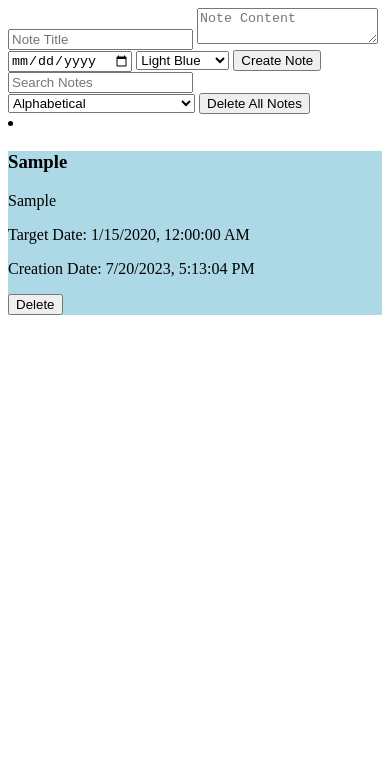
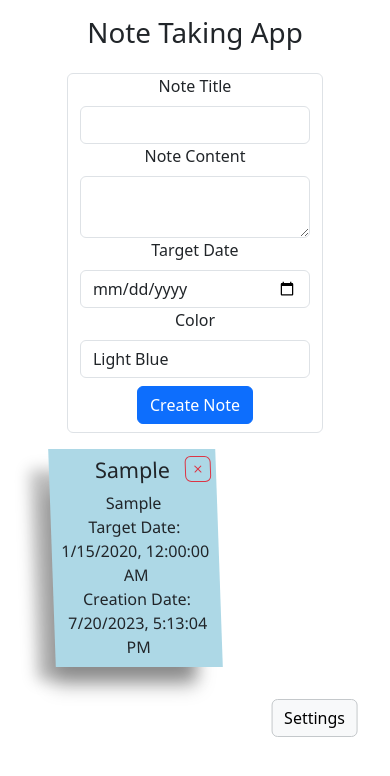
Before and after one commit to BarakBarz/note-taking-app, a website built with Vite: page index.html in a window 390 px wide. Both pictures are taken after typing "Sample", "Sample", "2020-01-15" into the empty fields and a click on the button "Create Note". Built offline with nearby package versions, Linux system fonts and the light colour scheme.

Commit message:
complete JS logic, need to fix ul not centered and note squashed at small screen

```diff
--- a/index.html
+++ b/index.html
@@ -3,43 +3,131 @@
   <head>
     <meta charset="UTF-8" />
     <meta name="viewport" content="width=device-width, initial-scale=1.0" />
-    <link rel="stylesheet" href="styles.css" />
-    <title>Notes App</title>
+    <link rel="stylesheet" href="/src/css/styles.css" />
+    <link rel="shortcut icon" href="vite.svg" type="image/x-icon" />
+    <title>Note Taking App</title>
   </head>
-  <body>
-    <form id="note-form">
-      <input type="text" id="title" placeholder="Note Title" required />
-      <textarea id="content" placeholder="Note Content" required></textarea>
-      <input type="date" id="target-date" />
-      <select id="bg-color">
+  <body class="container position-relative">
+    <div
+      class="offcanvas offcanvas-top"
+      tabindex="-1"
+      id="offcanvasTop"
+      aria-labelledby="offcanvasTopLabel"
+    >
+      <div class="offcanvas-header">
+        <button
+          type="button"
+          class="btn-close"
+          data-bs-dismiss="offcanvas"
+          aria-label="Close"
+        ></button>
+      </div>
+      <div class="offcanvas-body container p-2">
+        <form class="d-flex" role="search">
+          <input
+            class="form-control"
+            type="search"
+            aria-label="Search"
+            id="search"
+            placeholder="Search Notes"
+          />
+        </form>
+        <form class="d-flex" role="search">
+          <select class="form-control my-2" id="sort-method">
+            <option value="creation-date-asc">Creation Date - Ascending</option>
+            <option value="creation-date-desc">
+              Creation Date - Descending
+            </option>
+            <option value="alphabet">Alphabetical</option>
+            <option value="target-date-asc">Target Date - Ascending</option>
+            <option value="target-date-desc">Target Date - Descending</option>
+          </select>
+        </form>
+        <form>
+          <button
+            type="button"
+            class="btn btn-danger center-text"
+            id="delete-all"
+          >
+            Delete All Notes
+          </button>
+        </form>
+      </div>
+    </div>
+    <header class="p1"><h1 class="p-3 text-center">Note Taking App</h1></header>
+
+    <main>
+      <section class="rounded border container text-center m-2 w-70 mx-auto ">
+        <form id="note-form" class="row gx-3">
+          <div class="col-md-6">
+            <label for="title" class="form-label">Note Title</label>
+            <input
+              maxlength="20"
+              type="text"
+              class="form-control"
+              id="title"
+              required
+            />
+          </div>
+          <div class="col-md-6">
+            <label for="content" class="form-label">Note Content</label>
+            <textarea
+              maxlength="80"
+              class="form-control"
+              id="content"
+              required
+            ></textarea>
+          </div>
+          <div class="col-md-6">
+            <label for="target-date" class="form-label">Target Date</label>
+            <input type="date" class="form-control" id="target-date" />
+          </div>
+          <div class="col-md-6">
+            <label for="bg-color" class="form-label">Color</label>
+            <select class="form-control" id="bg-color">
               <option value="lightblue">Light Blue</option>
               <option value="lightcoral">Light Coral</option>
               <option value="lightgreen">Light Green</option>
               <option value="lightyellow">Light Yellow</option>
               <option value="lightpink">Light Pink</option>
             </select>
-      <button type="submit">Create Note</button>
+          </div>
+          <div class="col-12">
+            <button type="submit" class="btn btn-primary m-2">
+              Create Note
+            </button>
+          </div>
         </form>
-    <input type="text" id="search" placeholder="Search Notes" />
-    <select id="sort-method">
-      <option value="alphabet">Alphabetical</option>
-      <option value="creation-date-asc">Creation Date - Ascending</option>
-      <option value="creation-date-desc">Creation Date - Descending</option>
-      <option value="target-date-asc">Target Date - Ascending</option>
-      <option value="target-date-desc">Target Date - Descending</option>
-    </select>
-    <button id="delete-all">Delete All Notes</button>
-    <div id="notes-display"></div>
+      </section>
+
+      <section class="container text-center position-relative">
+        <ul id="notes-display" class="row row-cols-xxl-4 row-cols-lg-3 row-cols-md-2"></ul>
+        <button
+          class="btn btn-light m-2 position-sticky bottom-3 start-100 border-secondary-subtle"
+          type="button"
+          data-bs-toggle="offcanvas"
+          data-bs-target="#offcanvasTop"
+          aria-controls="offcanvasTop"
+        >
+          Settings
+        </button>
+      </section>
+    </main>
 
     <template id="note-template">
-      <li>
-        <div style="background-color: unset">
-          <h3></h3>
-          <p class="content"></p>
-          <p class="target-date">Target Date: None</p>
-          <p class="creation-date"></p>
-          <button class="delete-note">Delete</button>
-        </div>
+      <li class="note-item col-6 cols-md-8 m-2 p-2 text-break position-relative">
+        <h4 class="w-80 mx-auto"></h4>
+        <p class="content m-0"></p>
+        <p class="target-date m-0">Target Date: None</p>
+        <p class="creation-date m-0"></p>
+        <button
+          type="button"
+          class="btn btn-outline-danger align-middle position-absolute top-3 end-3 lh-xs p-1 delete-note"
+        >
+        <svg xmlns="http://www.w3.org/2000/svg" width="16" height="16" fill="currentColor" class="bi bi-x" viewBox="0 0 16 16">
+          <path d="M4.646 4.646a.5.5 0 0 1 .708 0L8 7.293l2.646-2.647a.5.5 0 0 1 .708.708L8.707 8l2.647 2.646a.5.5 0 0 1-.708.708L8 8.707l-2.646 2.647a.5.5 0 0 1-.708-.708L7.293 8 4.646 5.354a.5.5 0 0 1 0-.708z"/>
+        </svg>
+        </button>
       </li>
     </template>
 
--- /dev/null
+++ b/src/css/note-form.css
@@ -0,0 +1,42 @@
+#note-form {
+  background-color: #f2f2f7;
+  border-radius: 10px;
+  box-shadow: 0 2px 5px rgba(0, 0, 0, 0.15);
+  margin: 10px;
+  padding: 20px;
+  max-width: 600px;
+  margin: 10px auto;
+}
+
+#note-form input,
+#note-form textarea,
+#note-form select {
+  border: 1px solid #e5e5ea;
+  border-radius: 10px;
+  box-sizing: border-box;
+  margin-bottom: 10px;
+  padding: 10px;
+  width: 100%;
+}
+
+#note-form button {
+  background-color: #007aff;
+  border: none;
+  border-radius: 10px;
+  color: #fff;
+  cursor: pointer;
+  font-size: 16px;
+  padding: 10px;
+  transition: background-color 0.3s ease;
+  width: 100%;
+}
+
+#note-form button:hover {
+  background-color: #0090ff;
+}
+
+@media (max-width: 600px) {
+  #note-form {
+    grid-template-columns: 1fr;
+  }
+}
--- /dev/null
+++ b/src/css/note-item.css
@@ -0,0 +1,20 @@
+.note-item {
+  list-style: none;
+  aspect-ratio: 1 / 1;
+
+  -moz-transform: rotate(-1deg) skew(1deg, 1deg);
+  -webkit-transform: rotate(-1deg) skew(1deg, 1deg);
+  -o-transform: rotate(-1deg) skew(1deg, 1deg);
+  -ms-transform: rotate(-1deg) skew(1deg, 1deg);
+  transform: rotate(-1deg) skew(1deg, 1deg);
+
+  -webkit-box-shadow: -23px 17px 15px -4px rgba(0, 0, 0, 0.26),
+    -15px 30px 20px -12px rgba(0, 0, 0, 0.27);
+  box-shadow: -23px 17px 15px -4px rgba(0, 0, 0, 0.26),
+    -15px 30px 20px -12px rgba(0, 0, 0, 0.27);
+}
+
+.delete-note {
+  aspect-ratio: 1 / 1;
+  line-height: 0;
+}
--- /dev/null
+++ b/src/css/notes-section.css
@@ -0,0 +1,14 @@
+#notes-display {
+  display: grid;
+  grid-gap: 10px;
+  grid-template-columns: repeat(auto-fill, minmax(200px, 1fr));
+  padding: 20px;
+  max-width: 850px;
+  margin: 0 auto;
+}
+
+@media (max-width: 600px) {
+  #notes-display {
+    grid-template-columns: 1fr;
+  }
+}
--- a/src/main.ts
+++ b/src/main.ts
@@ -1,13 +1,26 @@
+import './scss/styles.scss';
+import * as bootstrap from 'bootstrap';
+
 import NotesManager from './notesManager';
 import Note from './note';
 import NoteItem from './note-item';
 import Section from './section';
-import { sortMethodInput, searchInput, noteForm, titleInput, contentInput, targetDateInput, bgColorInput, deleteAllButton } from './constants';
+import {
+  sortMethodInput,
+  searchInput,
+  noteForm,
+  titleInput,
+  contentInput,
+  targetDateInput,
+  bgColorInput,
+  deleteAllButton,
+} from './constants';
 
 const notesManager = new NotesManager();
-const noteTemplate = document.getElementById('note-template') as HTMLTemplateElement;
-const notesSection = new Section<Note>(
-  (note) => {
+const noteTemplate = document.getElementById(
+  'note-template',
+) as HTMLTemplateElement;
+const notesSection = new Section<Note>((note) => {
   const noteItem = new NoteItem(note, noteTemplate);
   const deleteButton = noteItem.element.querySelector('.delete-note');
   if (deleteButton) {
@@ -17,11 +30,9 @@ const notesSection = new Section<Note>(
     });
   }
   return noteItem.element;
-  },
-  '#notes-display'
-);
+}, '#notes-display');
 
-function renderNotes() {
+function renderNotes(): void {
   const notes = notesManager.sortNotes(sortMethodInput.value);
   const searchQuery = searchInput.value;
   const filteredNotes = searchQuery
@@ -39,8 +50,10 @@ noteForm.addEventListener('submit', (event) => {
     : null;
   const bgColor = bgColorInput.value;
   const note = new Note(title, content, targetDate, bgColor);
+
   notesManager.addNote(note);
   noteForm.reset();
+
   renderNotes();
 });
 
@@ -54,5 +67,10 @@ deleteAllButton.addEventListener('click', () => {
   }
 });
 
+const offcanvasElementList = document.querySelectorAll('.offcanvas');
+const offcanvasList = [...offcanvasElementList].map(
+  (offcanvasEl) => new bootstrap.Offcanvas(offcanvasEl),
+);
+
 // Initial render
 renderNotes();
--- a/src/note-item.ts
+++ b/src/note-item.ts
@@ -10,11 +10,13 @@ class NoteItem {
         this.element = node.firstElementChild as HTMLLIElement;
 
         // Set note values
-        this.element.querySelector('div')!.style.backgroundColor = this.note.bgColor;
-        this.element.querySelector('h3')!.textContent = this.note.title;
+        this.element!.style.backgroundColor = this.note.bgColor;
+        this.element.querySelector('h4')!.textContent = this.note.title;
         this.element.querySelector('.content')!.textContent = this.note.content;
         if (this.note.targetDate) {
             this.element.querySelector('.target-date')!.textContent = `Target Date: ${this.note.targetDate.toLocaleString().split('T')[0]}`;
+        } else {
+            this.element.querySelector('.target-date')!.textContent = ''
         }
         this.element.querySelector('.creation-date')!.textContent = `Creation Date: ${this.note.creationDate.toLocaleString().split('T')[0]}`;
     }
--- /dev/null
+++ b/src/scss/styles.scss
@@ -0,0 +1,53 @@
+$position-values: (
+  0: 0,
+  3: 3%,
+  25: 25%,
+  50: 50%,
+  75: 75%,
+  90: 90%,
+  100: 100%,
+);
+
+@import 'bootstrap/scss/functions';
+@import 'bootstrap/scss/variables';
+@import 'bootstrap/scss/variables-dark';
+@import 'bootstrap/scss/maps';
+@import 'bootstrap/scss/mixins';
+@import 'bootstrap/scss/_utilities';
+
+$utilities: map-merge(
+  $utilities,
+  (
+    'line-height': (
+      property: line-height,
+      class: lh,
+      values: (
+        xs: 0.7,
+      ),
+    ),
+  )
+);
+
+$utilities: map-merge(
+  $utilities,
+  (
+    'width': (
+      property: width,
+      class: w,
+      responsive: true,
+      values: (
+        20: 20%,
+        25: 25%,
+        50: 50%,
+        70: 70%,
+        75: 75%,
+        80: 80%,
+        100: 100%,
+        auto: auto,
+      ),
+    ),
+  )
+);
+
+@import 'bootstrap/scss/utilities/api';
+@import 'bootstrap/scss/bootstrap';
--- a/src/section.ts
+++ b/src/section.ts
@@ -1,4 +1,3 @@
-// section.ts
 class Section<T> {
     private renderFunction: (item: T) => HTMLElement;
     private container: HTMLElement;
@@ -10,11 +9,25 @@ class Section<T> {
 
     render(items: T[]) {
         this.container.textContent = '';
+        let count = 0;
+        // let row = this.createRow();
         for (let item of items) {
             const newItem = this.renderFunction(item);
             this.container.append(newItem);
+            count++;
+            // if (count % 3 === 0) {
+            //     row = this.createRow();
+            // }
         }
     }
-  }
 
-  export default Section;
+    private createRow(): HTMLDivElement {
+        const row = document.createElement('div');
+
+        row.className = 'd-flex justify-content-center row';
+        this.container.append(row);
+        return row;
+    }
+}
+
+export default Section;
```
Also changed, not shown: package.json (+9 -0 lines), src/css/delete-all.css (added, +17 -0 lines), src/css/sort-method.css (added, +10 -0 lines), src/notesManager.ts (+21 -11 lines), src/css/styles.css (added), styles.css (deleted), 1 other file. Lines whose indentation alone changed are shown as unchanged.
